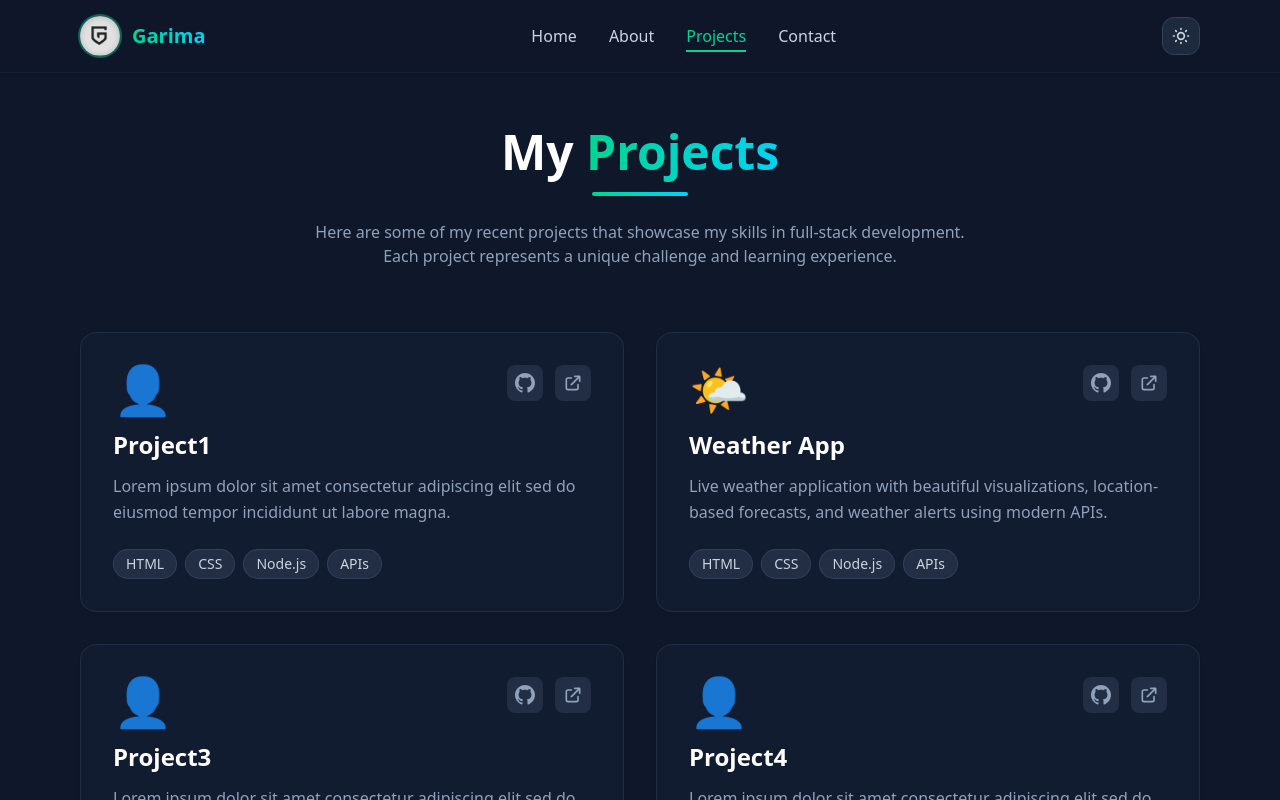
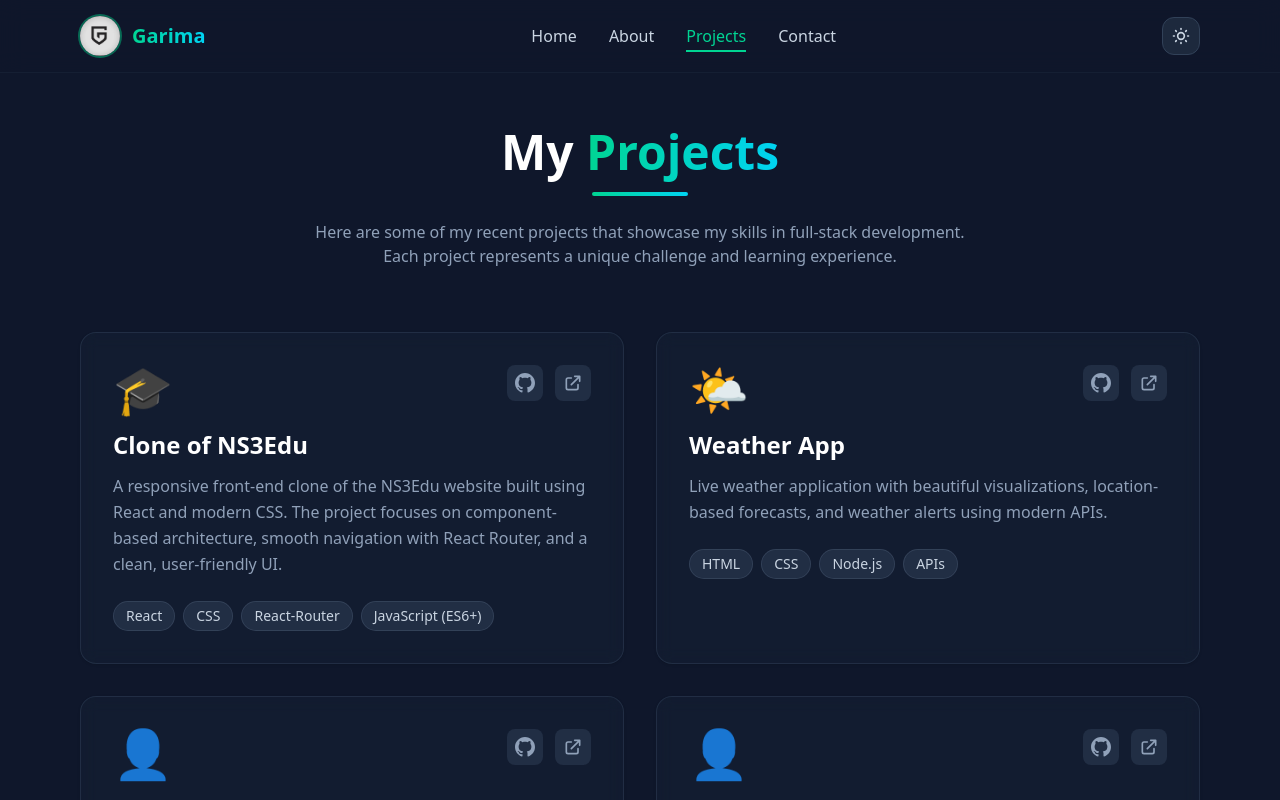
Before and after one commit to gauriiv/portfolio, a React (Vite) app: page /projects in a window 1280 px wide. Shown: the top 800 px of the page. Built offline with nearby package versions, Linux system fonts and the light colour scheme.

Commit message:
fix: update project details in ProjectsPage component

```diff
--- a/src/pages/ProjectsPage.tsx
+++ b/src/pages/ProjectsPage.tsx
@@ -9,19 +9,19 @@ interface Project {
 
 const projects: Project[] = [
   {
-    title: "Project1",
-    description: "Lorem ipsum dolor sit amet consectetur adipiscing elit sed do eiusmod tempor incididunt ut labore magna.",
-    icon: "👤",
-    tech: ["HTML", "CSS", "Node.js", "APIs"],
-    github: "https://github.com/gauriiv/",
-    demo: "https://",
+    title: "Clone of NS3Edu",
+    description: "A responsive front-end clone of the NS3Edu website built using React and modern CSS. The project focuses on component-based architecture, smooth navigation with React Router, and a clean, user-friendly UI.",
+    icon: "🎓",
+    tech: ["React", "CSS", "React-Router", "JavaScript (ES6+)"],
+    github: "https://github.com/gauriiv/ns3edu-clone",
+    demo: "https://clone.gaurii.me/",
   },
   {
     title: "Weather App",
     description: "Live weather application with beautiful visualizations, location-based forecasts, and weather alerts using modern APIs.",
     icon: "🌤️",
     tech: ["HTML", "CSS", "Node.js", "APIs"],
-    github: "https://github.com/gauriiv/weather-app",
+    github: "https://github.com/gauriiv/zomato-weather",
     demo: "https://weather.gaurii.me/",
   },
   {
```
